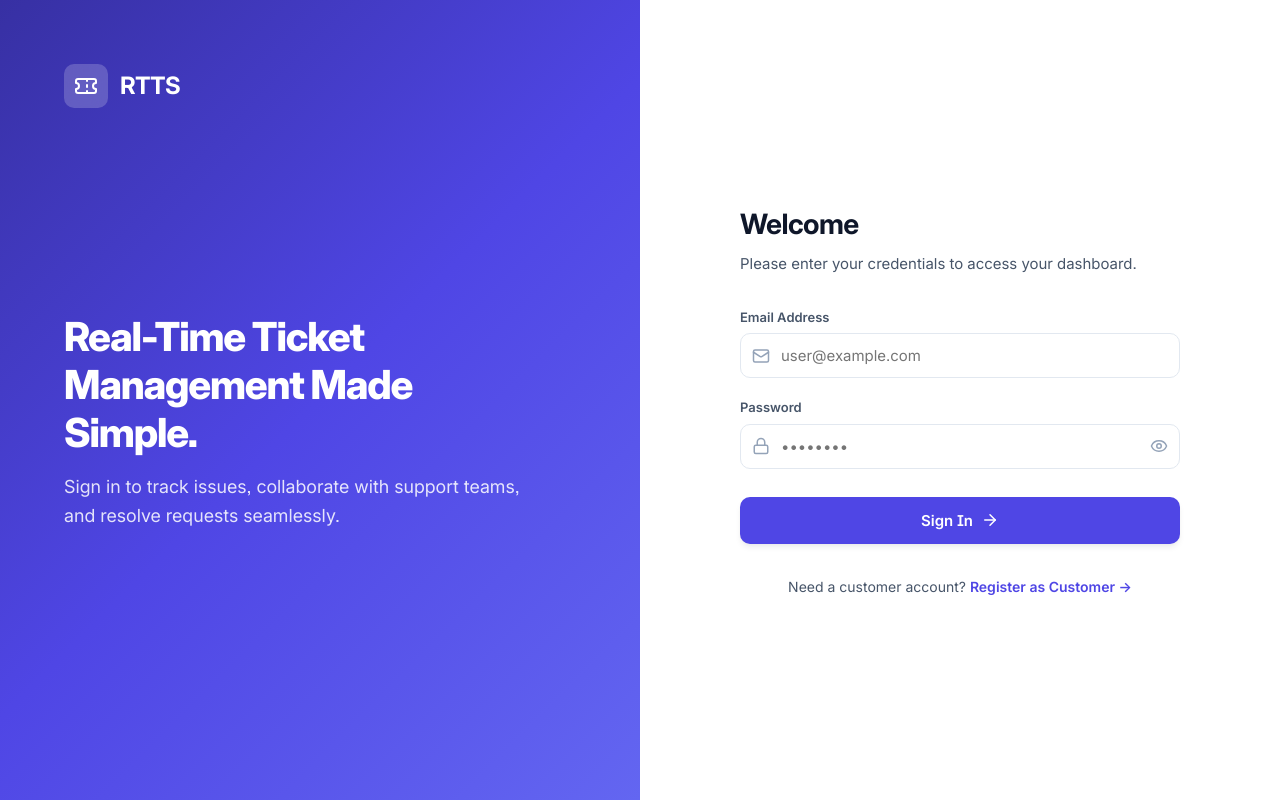
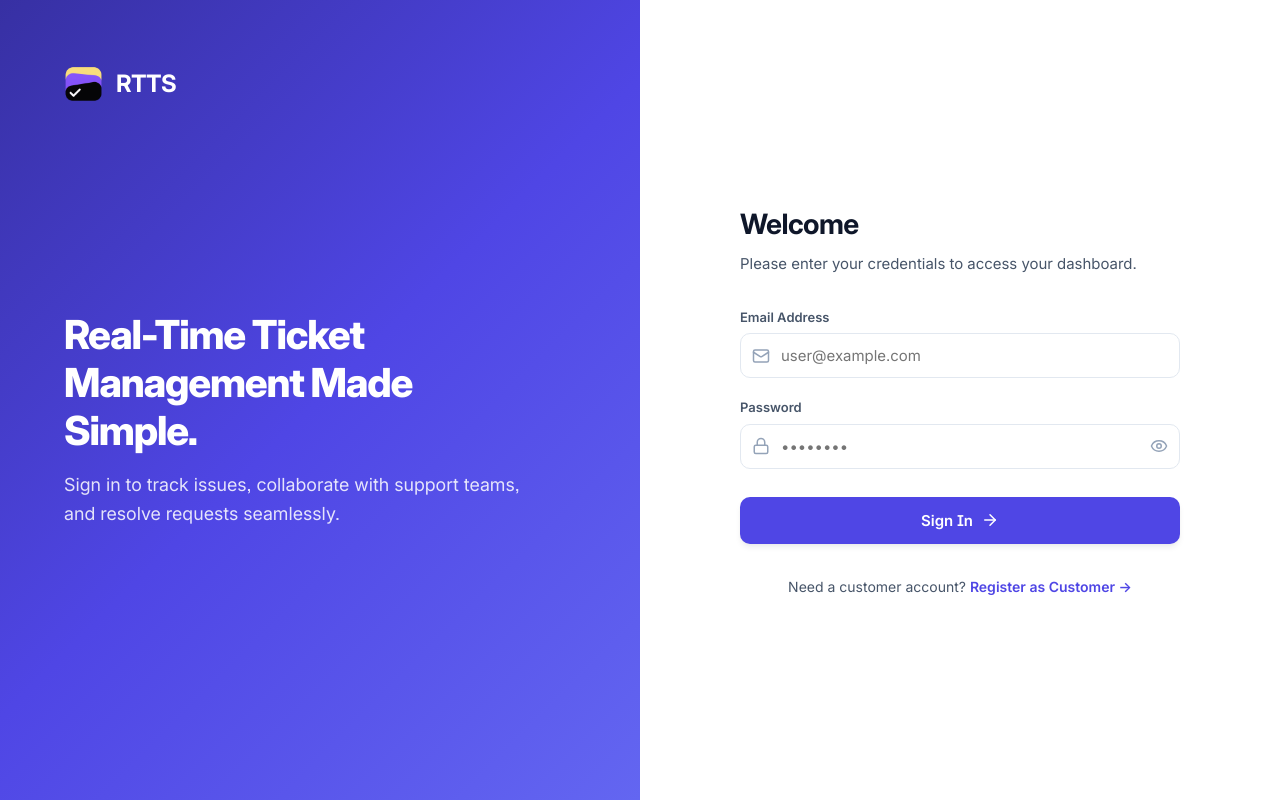
Before and after one commit to abhinavnayak21/RTTS, a Next.js app in the folder frontend/: page /login in a window 1280 px wide. Built offline with nearby package versions, Linux system fonts and the light colour scheme; no server answers.

Commit message:
Add logo asset and update components

```diff
--- a/frontend/src/app/layout.tsx
+++ b/frontend/src/app/layout.tsx
@@ -5,6 +5,11 @@ import { AuthProvider } from '../context/AuthContext';
 export const metadata: Metadata = {
   title: 'RTTS - Real-Time Ticket Support System',
   description: 'Track, manage, and resolve customer support tickets in real-time with Kanban boards and status workflows.',
+  icons: {
+    icon: '/favicon_512.png',
+    shortcut: '/favicon_512.png',
+    apple: '/favicon_512.png',
+  },
 };
 
 export default function RootLayout({
@@ -16,6 +21,8 @@ export default function RootLayout({
     <html lang="en">
       <head>
         <meta name="viewport" content="width=device-width, initial-scale=1, maximum-scale=5" />
+        <link rel="icon" type="image/png" href="/favicon_512.png" />
+        <link rel="apple-touch-icon" href="/favicon_512.png" />
       </head>
       <body>
         <AuthProvider>{children}</AuthProvider>
--- a/frontend/src/app/login/login.css
+++ b/frontend/src/app/login/login.css
@@ -25,15 +25,11 @@
   z-index: 1;
 }
 
-.auth-hero-icon {
-  width: 44px;
-  height: 44px;
-  border-radius: var(--radius-md);
-  background-color: rgba(255, 255, 255, 0.2);
-  backdrop-filter: blur(8px);
+.auth-hero-icon-wrapper {
   display: flex;
   align-items: center;
   justify-content: center;
+  flex-shrink: 0;
 }
 
 .auth-hero-brand-name {
@@ -88,15 +84,11 @@
   margin-bottom: 1.75rem;
 }
 
-.auth-mobile-icon {
-  width: 38px;
-  height: 38px;
-  border-radius: var(--radius-md);
-  background-color: var(--accent);
-  color: #ffffff;
+.auth-mobile-icon-wrapper {
   display: flex;
   align-items: center;
   justify-content: center;
+  flex-shrink: 0;
 }
 
 .auth-mobile-title {
--- a/frontend/src/app/login/page.tsx
+++ b/frontend/src/app/login/page.tsx
@@ -3,8 +3,9 @@
 import React, { useState, FormEvent } from 'react';
 import Link from 'next/link';
 import { useRouter } from 'next/navigation';
-import { Ticket, Mail, Lock, ArrowRight, AlertCircle, Eye, EyeOff } from 'lucide-react';
+import { Mail, Lock, ArrowRight, AlertCircle, Eye, EyeOff } from 'lucide-react';
 import { useAuth } from '../../context/AuthContext';
+import Logo from '../../components/ui/Logo';
 import api from '../../api/axios';
 import './login.css';
 
@@ -63,8 +64,8 @@ export default function LoginPage() {
       {/* Left Branding Hero Panel */}
       <div className="auth-hero">
         <div className="auth-hero-brand">
-          <div className="auth-hero-icon">
-            <Ticket size={24} color="#ffffff" />
+          <div className="auth-hero-icon-wrapper">
+            <Logo size={40} />
           </div>
           <span className="auth-hero-brand-name">RTTS</span>
         </div>
@@ -84,8 +85,8 @@ export default function LoginPage() {
         <div className="auth-form-card">
           {/* Mobile-only brand header */}
           <div className="auth-mobile-brand">
-            <div className="auth-mobile-icon">
-              <Ticket size={22} />
+            <div className="auth-mobile-icon-wrapper">
+              <Logo size={36} />
             </div>
             <span className="auth-mobile-title">RTTS Support</span>
           </div>
--- a/frontend/src/app/register/register.css
+++ b/frontend/src/app/register/register.css
@@ -24,15 +24,11 @@
   z-index: 1;
 }
 
-.auth-hero-icon {
-  width: 44px;
-  height: 44px;
-  border-radius: var(--radius-md);
-  background-color: rgba(255, 255, 255, 0.2);
-  backdrop-filter: blur(8px);
+.auth-hero-icon-wrapper {
   display: flex;
   align-items: center;
   justify-content: center;
+  flex-shrink: 0;
 }
 
 .auth-hero-brand-name {
@@ -59,6 +55,7 @@
   line-height: 1.6;
 }
 
+/* Right Form Panel */
 .auth-form-panel {
   flex: 1;
   background-color: var(--bg-surface);
@@ -75,6 +72,7 @@
   margin: 0 auto;
 }
 
+/* Mobile Brand Header */
 .auth-mobile-brand {
   display: none;
   align-items: center;
@@ -82,15 +80,11 @@
   margin-bottom: 1.75rem;
 }
 
-.auth-mobile-icon {
-  width: 38px;
-  height: 38px;
-  border-radius: var(--radius-md);
-  background-color: var(--accent);
-  color: #ffffff;
+.auth-mobile-icon-wrapper {
   display: flex;
   align-items: center;
   justify-content: center;
+  flex-shrink: 0;
 }
 
 .auth-mobile-title {
--- a/frontend/src/components/layout/Sidebar.tsx
+++ b/frontend/src/components/layout/Sidebar.tsx
@@ -4,7 +4,6 @@ import React from 'react';
 import Link from 'next/link';
 import { usePathname, useRouter } from 'next/navigation';
 import {
-  Ticket,
   LayoutDashboard,
   PlusCircle,
   LogOut,
@@ -14,6 +13,7 @@ import {
   X,
 } from 'lucide-react';
 import { useAuth } from '../../context/AuthContext';
+import Logo from '../ui/Logo';
 import './sidebar.css';
 
 interface SidebarProps {
@@ -92,8 +92,8 @@ const Sidebar: React.FC<SidebarProps> = ({ isOpen = false, onClose }) => {
         {/* Brand Header */}
         <div className="sidebar-header">
           <div className="sidebar-brand-group">
-            <div className="sidebar-brand-icon">
-              <Ticket size={22} />
+            <div className="sidebar-brand-icon-wrapper">
+              <Logo size={40} />
             </div>
             <div>
               <h1 className="sidebar-brand-title">RTTS</h1>
--- /dev/null
+++ b/frontend/src/components/ui/Logo.tsx
@@ -0,0 +1,34 @@
+import React from 'react';
+import Image from 'next/image';
+
+interface LogoProps {
+  size?: number;
+  className?: string;
+  alt?: string;
+}
+
+export const Logo: React.FC<LogoProps> = ({
+  size = 36,
+  className = '',
+  alt = 'RTTS Logo',
+}) => {
+  return (
+    <Image
+      src="/favicon_512.png"
+      alt={alt}
+      width={size}
+      height={size}
+      className={`rtts-logo ${className}`}
+      style={{
+        width: `${size}px`,
+        height: `${size}px`,
+        objectFit: 'contain',
+        display: 'inline-block',
+        flexShrink: 0,
+      }}
+      priority
+    />
+  );
+};
+
+export default Logo;
```
Also changed, not shown: frontend/src/app/register/page.tsx (+6 -5 lines), frontend/src/components/layout/DashboardLayout.tsx (+4 -3 lines), frontend/src/components/layout/layout.css (+2 -6 lines), frontend/src/components/layout/sidebar.css (+2 -7 lines), frontend/public/favicon_512.png (added).
